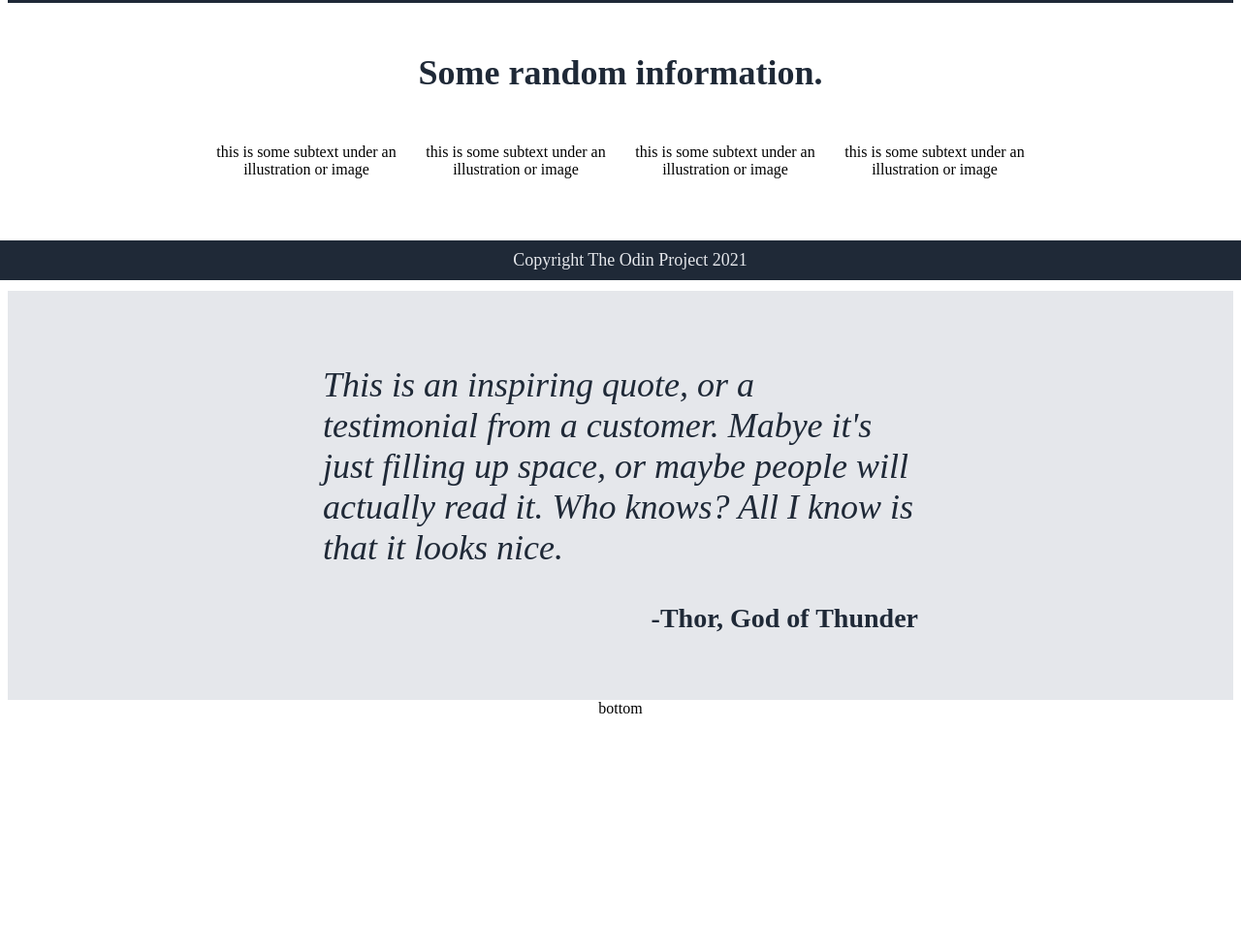
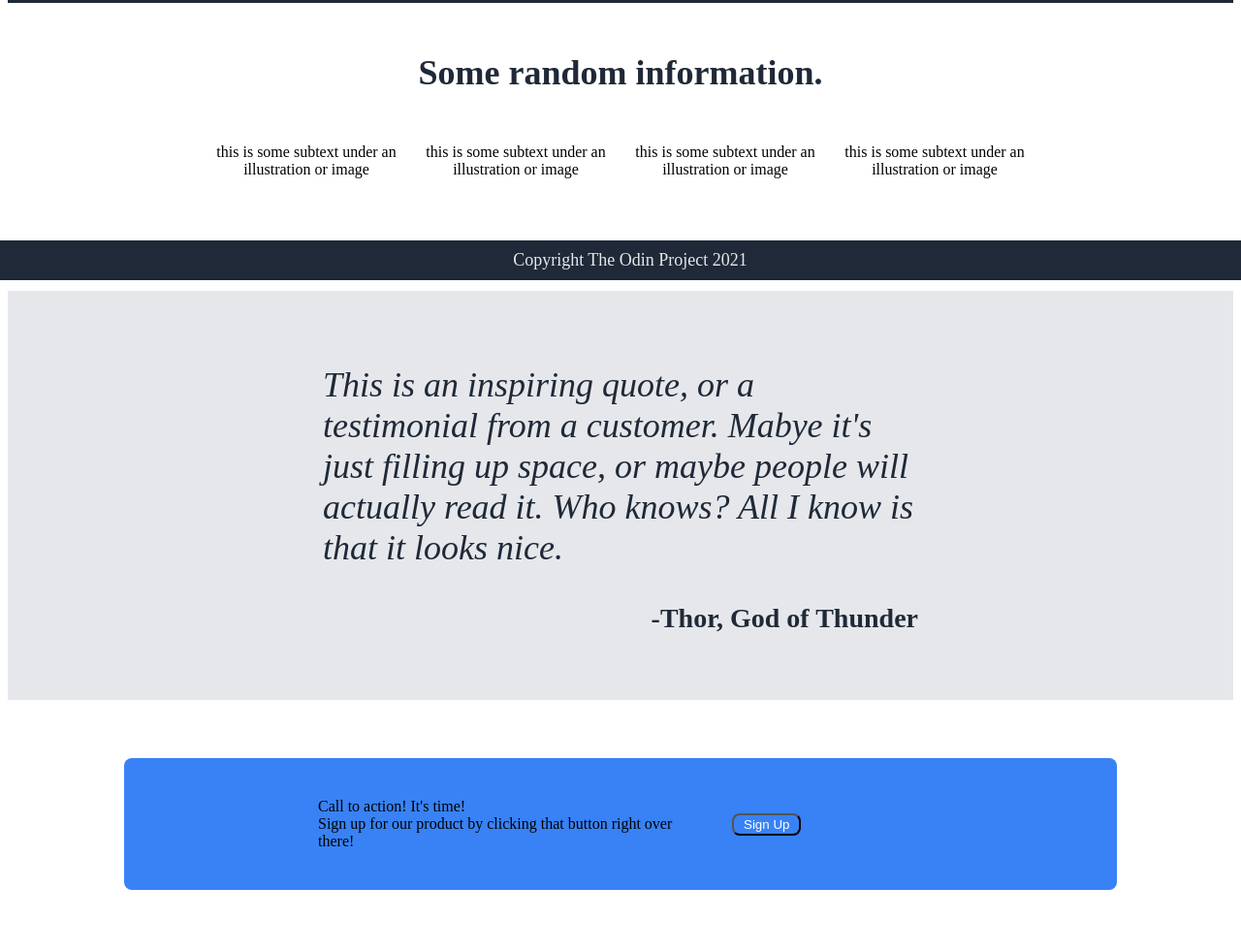
Before and after one commit to zkmoon/landing-page, a plain HTML site: page index.html in a window 1280 px wide. Shown: the part 511-1492 px from the top of the page at 97% size. Before the commit the page ends 1259 px from the top, so only its background shows below. Drawn offline with Linux system fonts and the light colour scheme.

Commit message:
unfinished bottom

```diff
--- a/index.html
+++ b/index.html
@@ -56,7 +56,15 @@
             </p>
         </div>
         <div class="bottom">
-            bottom
+            <div class="blue-box">
+                <div class="bottom-text">
+                    <p class="message-1">Call to action! It's time!</p>
+                    <p class="message-2">Sign up for our product by clicking that button right over there!</p>
+                </div>
+                <div class="button-container">
+                    <button>Sign Up</button>
+                </div>
+            </div>
         </div>
     </div>
 
--- a/style.css
+++ b/style.css
@@ -141,6 +141,45 @@ button {
     color: #1f2937;
     text-align: right;
 }
+
+.bottom {
+    padding-top: 60px;
+    padding-bottom: 60px;
+    padding-left: 120px;
+    padding-right: 120px;
+}
+
+.blue-box {
+    background-color: #3882f6;
+    display: flex;
+    border-radius: 8px;
+    align-items: center;
+}
+
+.blue-box div {
+    flex: 1;
+    padding-top: 25px;
+    padding-bottom: 25px;
+}
+
+
+.bottom-text {
+    margin-left: 200px;
+    padding-right: 30px;
+}
+
+.message-1 {
+    text-align: left;
+    padding-bottom: 0;
+    margin-bottom: 0;
+}
+
+.message-2 {
+    text-align: left;
+    padding-top: 0;
+    margin-top: 0;
+}
+
 /* footer css */
 .footer {
     position: fixed;
```
